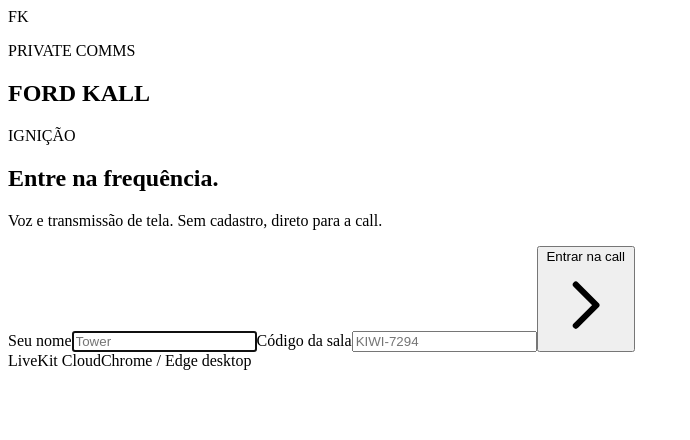
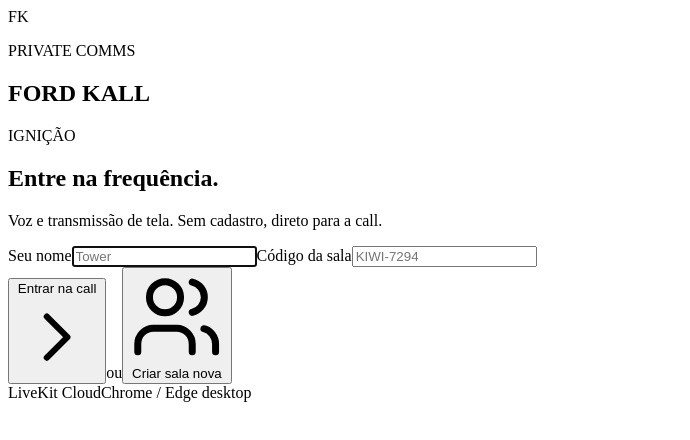
Before and after one commit to luisguns/discortower, a React (Vite) app: page / in a window 1280 px wide. Shown: the top 440 px of the page, without its empty margins (0-690 px from the left). Built offline with nearby package versions, Linux system fonts and the light colour scheme; the HTML template or start-up script is replaced by a standard one.

Commit message:
feat: create short random meeting rooms

```diff
--- a/src/components/Lobby/Lobby.tsx
+++ b/src/components/Lobby/Lobby.tsx
@@ -1,5 +1,6 @@
 import { useState, type FormEvent } from 'react'
 import {
+  generateRoomCode,
   getRoomCodeFromUrl,
   normalizeDisplayName,
   normalizeRoomCode,
@@ -23,17 +24,13 @@ export const Lobby = ({ status, connectionError, onJoin }: LobbyProps) => {
   const connecting =
     status === 'connecting' || status === 'connected' || status === 'reconnecting'
 
-  const submit = async (event: FormEvent) => {
-    event.preventDefault()
+  const joinRoom = async (nextRoomCode: string) => {
     const normalizedName = normalizeDisplayName(displayName)
-    const normalizedRoom = normalizeRoomCode(roomCode)
+    const normalizedRoom = normalizeRoomCode(nextRoomCode)
 
     if (!normalizedName) {
+      setRoomCode(normalizedRoom)
       setValidationError('Diga como seus amigos devem chamar você.')
-      return
-    }
-    if (!normalizedRoom) {
-      setValidationError('Digite o código da sala.')
       return
     }
 
@@ -42,6 +39,20 @@ export const Lobby = ({ status, connectionError, onJoin }: LobbyProps) => {
     setRoomCode(normalizedRoom)
     await onJoin(normalizedName, normalizedRoom)
   }
+
+  const submit = async (event: FormEvent) => {
+    event.preventDefault()
+    const normalizedRoom = normalizeRoomCode(roomCode)
+
+    if (!normalizedRoom) {
+      setValidationError('Digite o código da sala.')
+      return
+    }
+
+    await joinRoom(normalizedRoom)
+  }
+
+  const createRoom = async () => joinRoom(generateRoomCode())
 
   return (
     <main className="lobby-shell">
@@ -97,6 +108,7 @@ export const Lobby = ({ status, connectionError, onJoin }: LobbyProps) => {
             </div>
           )}
 
+          <div className="lobby-actions">
             <button className="primary-button" disabled={connecting} type="submit">
               {connecting ? (
                 <>
@@ -108,6 +120,16 @@ export const Lobby = ({ status, connectionError, onJoin }: LobbyProps) => {
                 </>
               )}
             </button>
+            <span className="lobby-actions__divider">ou</span>
+            <button
+              className="secondary-button"
+              disabled={connecting}
+              onClick={() => void createRoom()}
+              type="button"
+            >
+              <Icon name="users" /> Criar sala nova
+            </button>
+          </div>
         </form>
 
         <footer className="lobby-card__footer">
--- a/src/services/livekit.ts
+++ b/src/services/livekit.ts
@@ -26,6 +26,16 @@ export const createRoomInviteUrl = (roomCode: string) => {
   url.searchParams.set('room', normalizedRoom)
   url.hash = ''
   return url.toString()
+}
+
+const ROOM_CODE_ALPHABET = 'ABCDEFGHJKLMNPQRSTUVWXYZ23456789'
+
+export const generateRoomCode = () => {
+  const bytes = crypto.getRandomValues(new Uint8Array(10))
+  const characters = [...bytes].map(
+    (value) => ROOM_CODE_ALPHABET[value % ROOM_CODE_ALPHABET.length],
+  )
+  return `${characters.slice(0, 3).join('')}-${characters.slice(3, 7).join('')}-${characters.slice(7).join('')}`
 }
 
 const createParticipantIdentity = (displayName: string) => {
--- a/src/styles.css
+++ b/src/styles.css
@@ -329,6 +329,58 @@ svg {
   height: 18px;
 }
 
+.lobby-actions {
+  display: grid;
+  gap: 8px;
+}
+
+.lobby-actions__divider {
+  display: flex;
+  align-items: center;
+  gap: 10px;
+  color: #555d56;
+  font-size: 8px;
+  letter-spacing: 0.12em;
+  text-transform: uppercase;
+}
+
+.lobby-actions__divider::before,
+.lobby-actions__divider::after {
+  height: 1px;
+  flex: 1;
+  background: var(--line-soft);
+  content: "";
+}
+
+.secondary-button {
+  display: flex;
+  height: 44px;
+  align-items: center;
+  justify-content: center;
+  gap: 9px;
+  border: 1px solid #343c35;
+  border-radius: 3px;
+  background: #121613;
+  color: #b9c1ba;
+  font-family: "Barlow Condensed", Impact, sans-serif;
+  font-size: 14px;
+  font-weight: 600;
+  letter-spacing: 0.08em;
+  text-transform: uppercase;
+  transition: border-color 140ms ease, background 140ms ease, color 140ms ease;
+}
+
+.secondary-button:hover:not(:disabled) {
+  border-color: #56693b;
+  background: var(--accent-dim);
+  color: var(--accent);
+}
+
+.secondary-button svg {
+  width: 16px;
+  height: 16px;
+}
+
 .spinner {
   width: 14px;
   height: 14px;
```
Also changed, not shown: 1 other file (tests, documents, lock files or other folders). Lines whose indentation alone changed are shown as unchanged.
